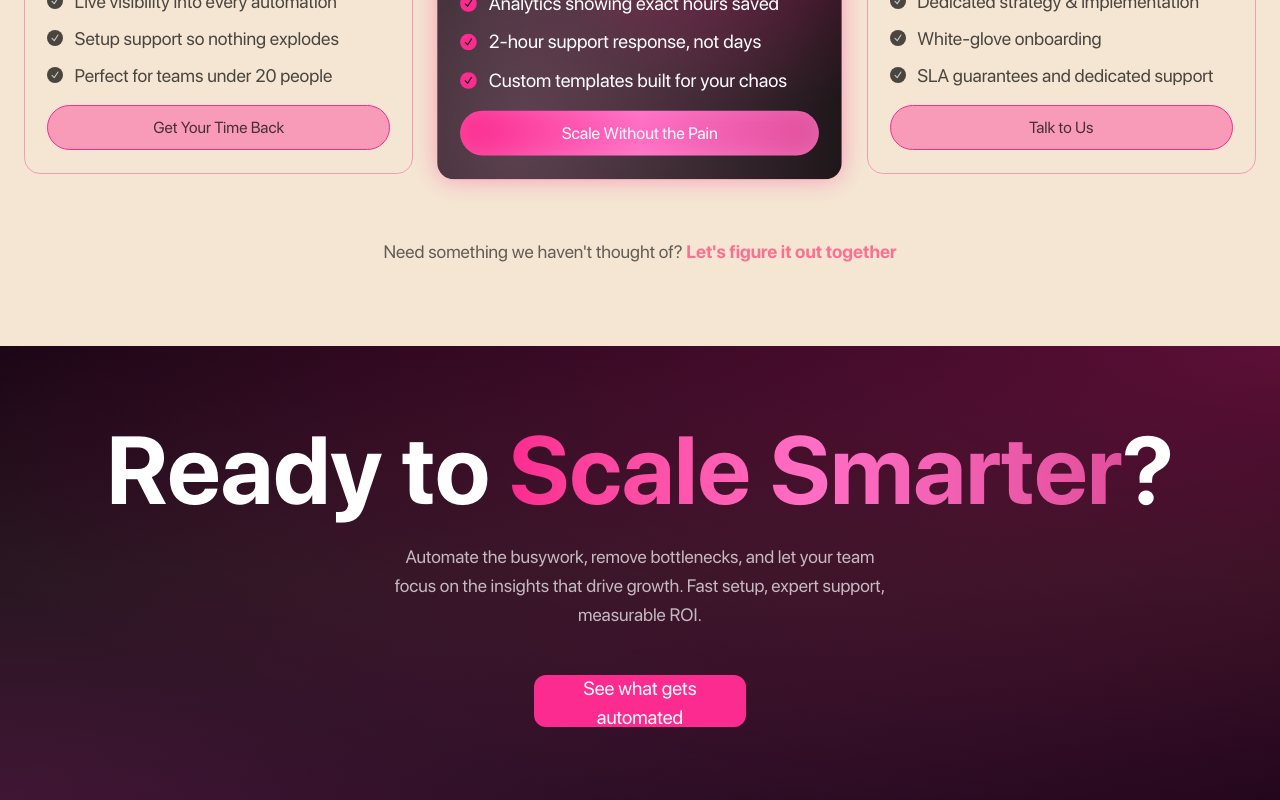
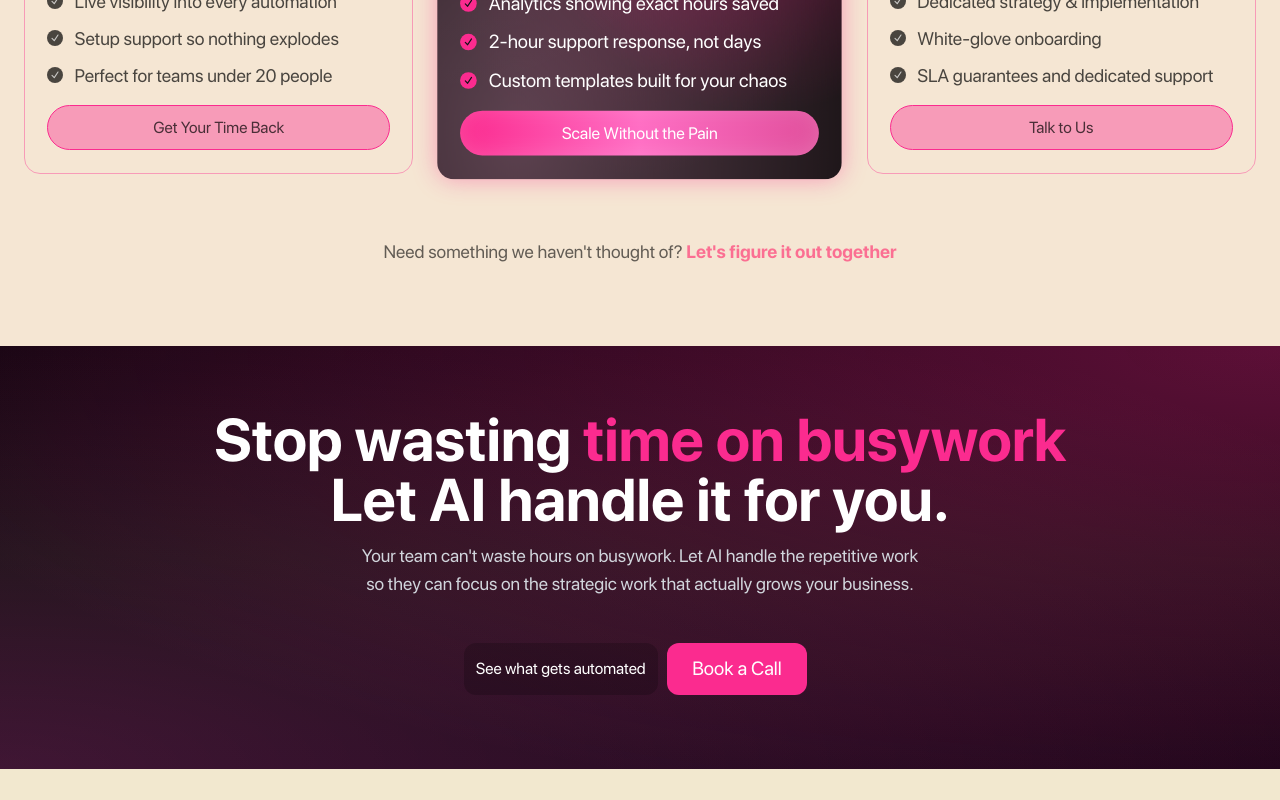
Before and after one commit to FahadBinQaiser/Parallax, a React (Vite) app: page / in a window 1280 px wide. Shown: the part 6352-7152 px from the top of the page. After the commit the page ends 7121 px from the top, so only its background shows below. Built offline with nearby package versions, Linux system fonts and the light colour scheme.

Commit message:
Improving Cta section

```diff
--- a/src/components/CtaSection/CtaSection.jsx
+++ b/src/components/CtaSection/CtaSection.jsx
@@ -6,22 +6,24 @@ export default function CtaSection() {
       <div className="absolute inset-0 bg-[radial-gradient(ellipse_at_top_right,rgba(251,43,143,0.35)_0%,transparent_80%),radial-gradient(ellipse_at_bottom_left,rgba(255,110,196,0.2)_0%,transparent_90%)] pointer-events-none"></div>
 
       <div className="relative z-10 px-8 sm:px-16 md:px-16 py-16 md:py-0 text-white space-y-3">
-        <h2 className="text-6xl text-balance md:text-8xl font-bold leading-tight">
-          Ready to{" "}
-          <span className="text-transparent bg-clip-text bg-gradient-to-r from-[#fb2b8f] via-[#ff6ec4] to-[#e14f9c]">
-            Scale Smarter
-          </span>
-          ?
+        <h2 className="text-6xl text-balance md:text-6xl max-w-4xl mx-auto font-bold">
+          Stop wasting <span className="text-[#fb2b8f]">time on busywork</span>{" "}
+          Let AI handle it for you.
         </h2>
 
-        <p className="text-white/70 text-base sm:text-lg max-w-lg mx-auto leading-relaxed">
-          Automate the busywork, remove bottlenecks, and let your team focus on
-          the insights that drive growth. Fast setup, expert support, measurable
-          ROI.
+        <p className="text-gray-300 text-balance text-base sm:text-lg max-w-4xl mx-auto">
+          Your team can't waste hours on busywork. Let AI handle the repetitive
+          work so they can focus on the strategic work that actually grows your
+          business.
         </p>
 
-        <div className="pt-6">
-          <StyledWrapper>Book a Call</StyledWrapper>
+        <div className="pt-6 flex flex-row justify-center items-center">
+          <button className="p-3 py-3.5 bg-black/20 text-white rounded-xl">
+            See what gets automated
+          </button>
+          <StyledWrapper width={"full"} text="Book a Call">
+            Book a Call
+          </StyledWrapper>
         </div>
       </div>
     </section>
```
